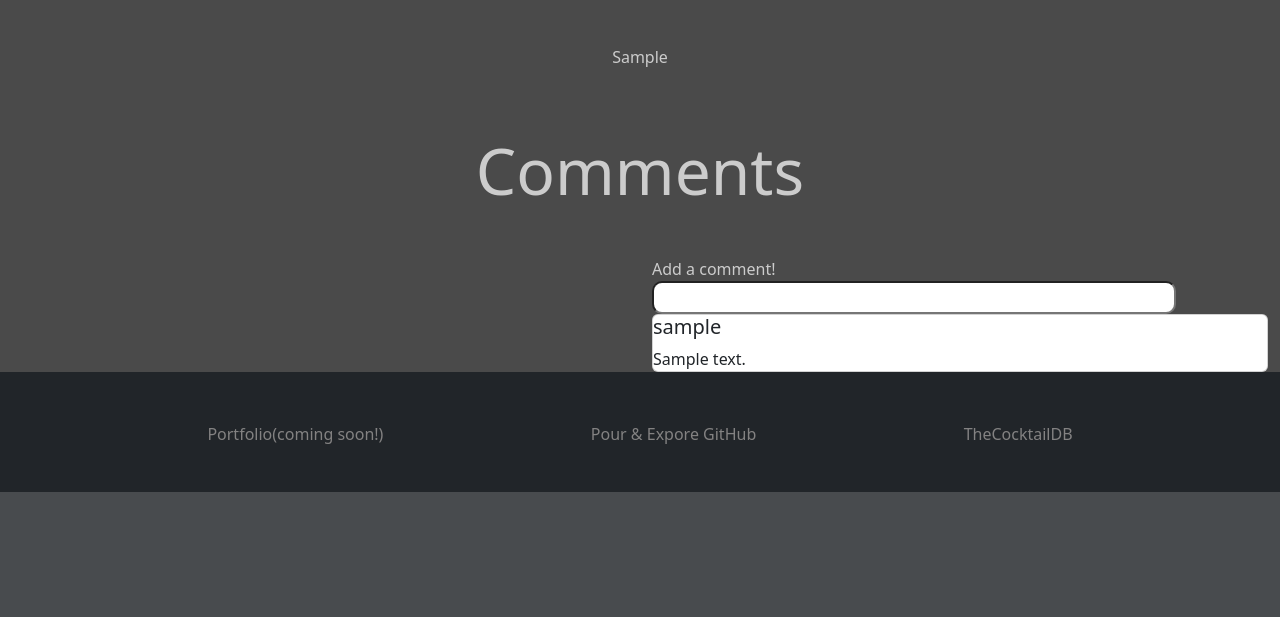
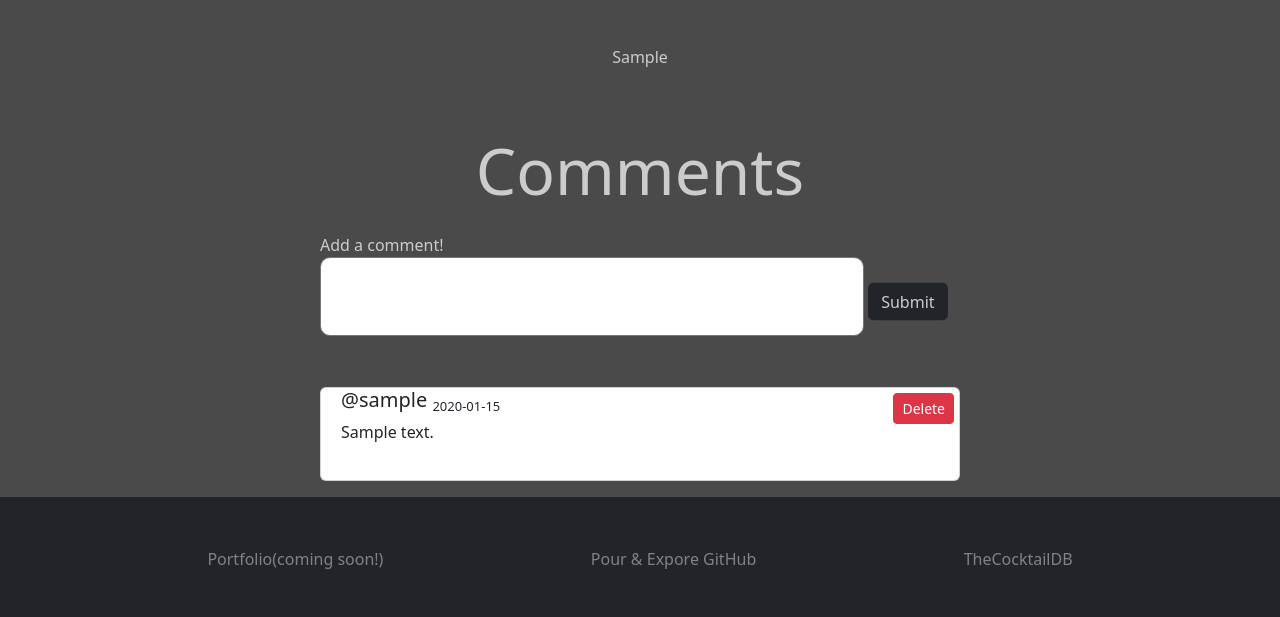
Before and after one commit to MasonBybee/Cocktail-Capstone, a Flask app: template templates/cocktail.html in a window 1280 px wide. Shown: the part 855-1472 px from the top of the page. Before the commit the page ends 1347 px from the top, so only its background shows below. Run offline with Flask 3, Linux system fonts and the light colour scheme; tables that the repository leaves empty hold one stand-in row (values such as "Sample post"); the template is opened without the code that fills it: values that come from a table or form of the project are taken from there, most other values are stand-ins (such as "Sample title", 1, 10 or a date in 2020); grey boxes marked "Sample" are stand-in pictures; some libraries are stand-ins or nearby versions.

Commit message:
added comment section

```diff
--- a/templates/cocktail.html
+++ b/templates/cocktail.html
@@ -9,6 +9,7 @@
 {% if user %}
 <div class="reactionContainer container">
   <form
+    name="like{{cocktail.idDrink}}"
     class="reactionForm"
     action="/user/like/{{cocktail.idDrink}}"
     method="POST"
@@ -22,6 +23,7 @@
     </button>
   </form>
   <form
+    name="favorite{{cocktail.idDrink}}"
     class="reactionForm"
     action="/user/favorite/{{cocktail.idDrink}}"
     method="POST"
@@ -35,6 +37,7 @@
     </button>
   </form>
   <form
+    name="dislike{{cocktail.idDrink}}"
     class="reactionForm"
     action="/user/dislike/{{cocktail.idDrink}}"
     method="POST"
@@ -72,17 +75,45 @@
   </p>
 </div>
 <h2 class="m-5 display-3 text-center">Comments</h2>
-<div class="cocktailComments container">
-  <form action="/cocktails/addcomment/{{cocktail.idDrink}}" method="POST">
-    <div class="form-group">
-      <label for="commentInput">Add a comment!</label>
-      <input class="form-input" id="commentInput" type="text" />
-    </div>
-  </form>
+<form
+  name="addNewComment"
+  action="/cocktails/addcomment/{{cocktail.idDrink}}"
+  method="POST"
+>
+  <div class="form-group commentInputContainer">
+    <label class="commentLabel" for="commentInput">Add a comment!</label>
+    <textarea
+      name="commentInput"
+      class="form-input commentInput"
+      id="commentInput"
+      rows="3"
+      maxlength="250"
+    ></textarea>
+    <button class="btn commentBtn">Submit</button>
+  </div>
+</form>
+<div class="cocktailComments">
   {% for comment in comments %}
-  <div class="card">
-    <h5 class="card-title">{{comment.user.username}}</h5>
-    <p class="card-text">{{comment.comment}}</p>
+  <div class="m-3 card commentCard">
+    <h5 class="card-title commentTitle">
+      @{{comment.user.username}}&nbsp;<sub class="CommentDateCreated"
+        >{{comment.dateCreated.split(' ')[0]}}</sub
+      >
+    </h5>
+    <p id="p{{comment.id}}" class="card-text commentBody">
+      {{comment.comment}}
+    </p>
+    {% if user.id == comment.user_id%}
+    <form
+      name="delete{{comment.id}}"
+      action="/cocktails/deletecomment/{{comment.id}}"
+      method="POST"
+      class="deleteBtn"
+    >
+      <button class="btn btn-sm btn-danger" type="submit">Delete</button>
+    </form>
+
+    {% endif %}
   </div>
   {% endfor %}
 </div>
```
